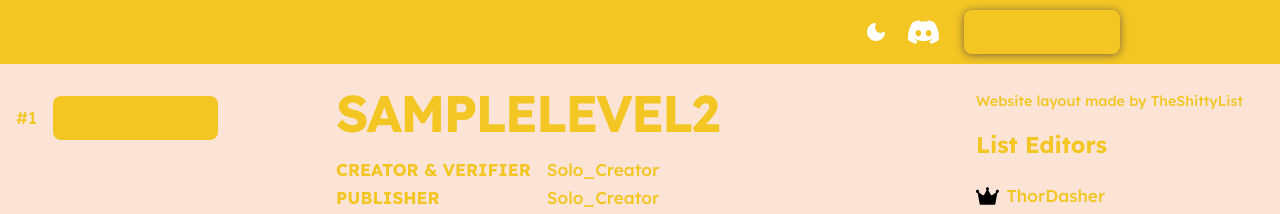
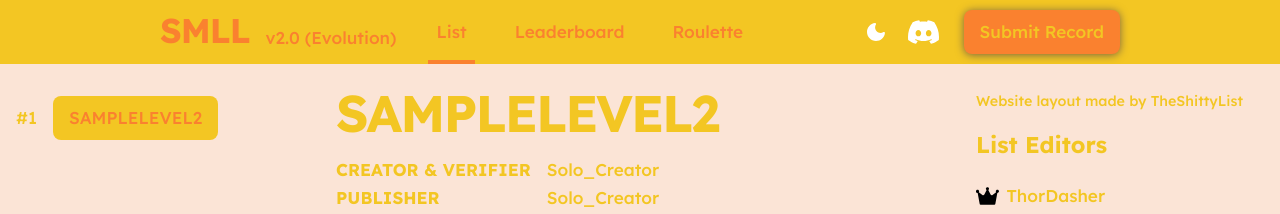
Before and after one commit to HOMLL/HOMLL.github.io, a plain HTML site: page index.html in a window 1280 px wide. Shown: the top 214 px of the page. Drawn offline with nearby package versions, Linux system fonts and the light colour scheme.

Commit message:
Update main.css

```diff
--- a/css/main.css
+++ b/css/main.css
@@ -4,7 +4,7 @@
     --color-background-hover: #eee;
     --color-on-background-hover: black;
     --color-primary: #F3C623;
-    --color-on-primary: #F3C623;
+    --color-on-primary: #FA812F;
     --color-error: #de0000;
     --color-on-error: white;
 }
```
